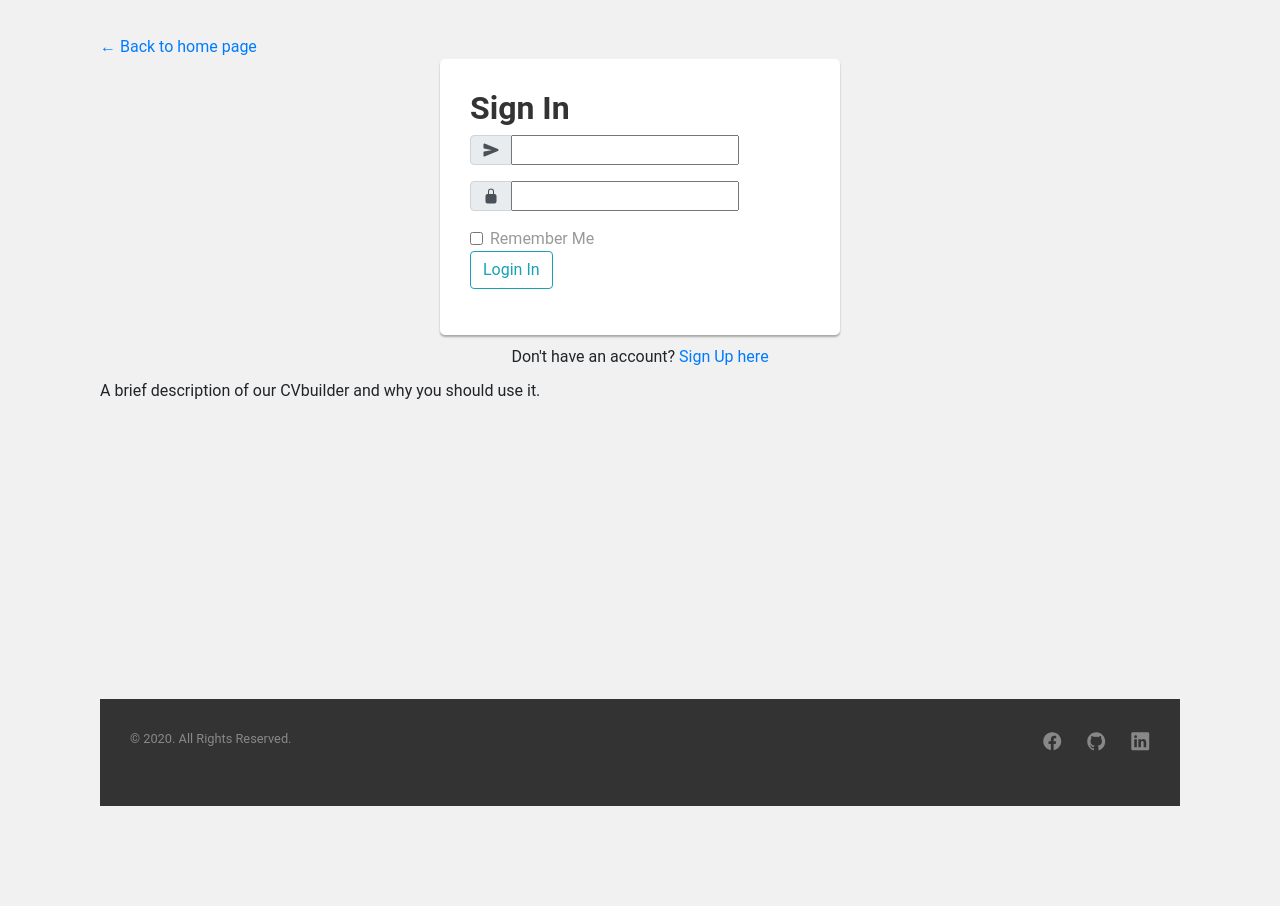
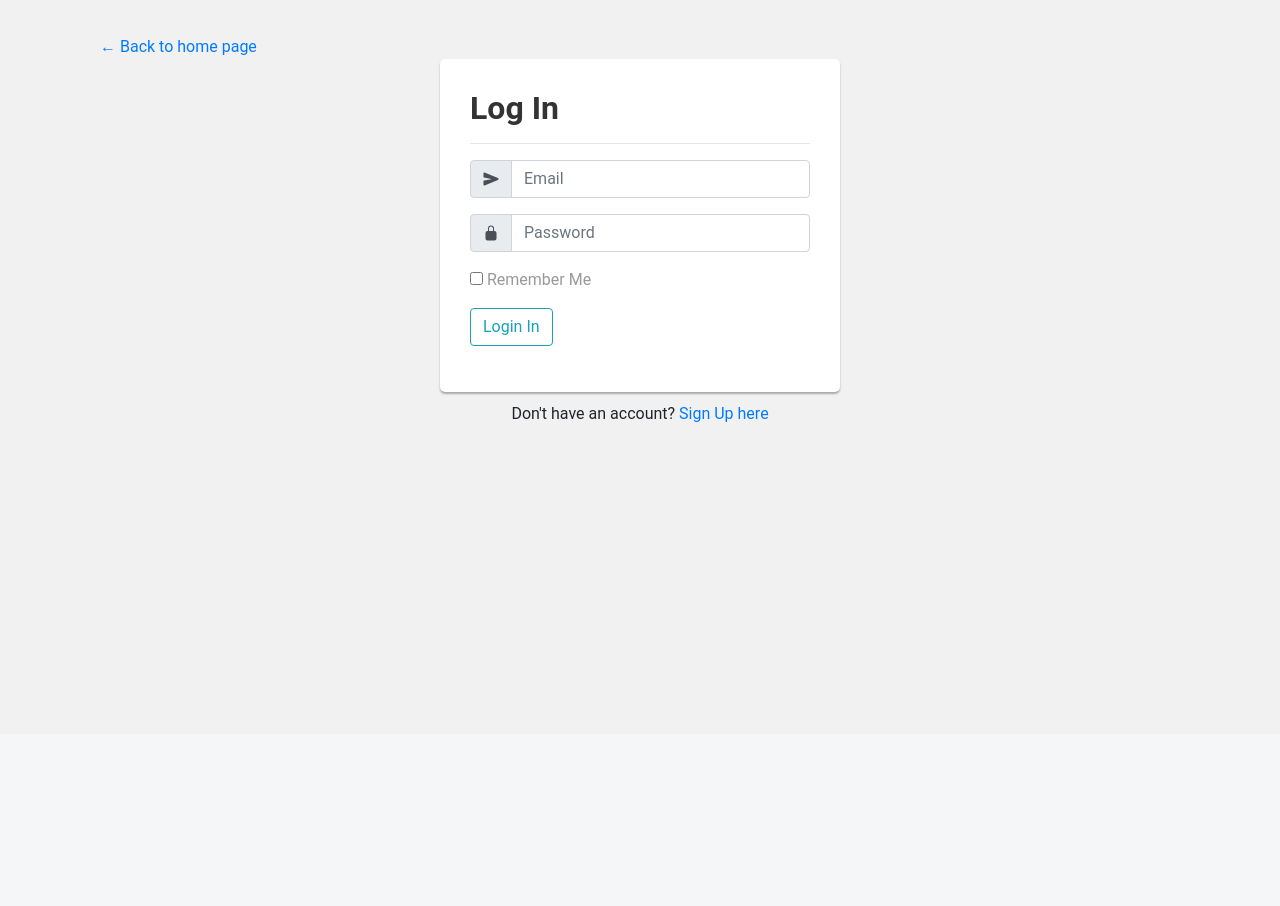
Before and after one commit to Ishita-Mishra02/newCV, a Flask app: page /SignIn in a window 1280 px wide. Shown: the part 66-972 px from the top of the page. After the commit the page ends 488 px from the top, so only its background shows below. Run offline with Flask 2, Linux system fonts and the light colour scheme; some libraries are stand-ins or nearby versions.

Commit message:
Second Commit

```diff
--- a/head/forms.py
+++ b/head/forms.py
@@ -4,18 +4,18 @@ from wtforms.validators import DataRequired, Length, Email, EqualTo, NumberRange
 
 class RegistrationForm(FlaskForm):
 	username=StringField('Username',
-						  validators=[DataRequired(), Length(min=2, max=25)])
+						  validators=[DataRequired(), Length(min=2, max=25)], render_kw={"placeholder": "Username"})
 	email= StringField('Email',
-						validators=[DataRequired(), Email()])
-	password = PasswordField('Password', validators=[DataRequired()])
+						validators=[DataRequired(), Email()], render_kw={"placeholder": "Email"})
+	password = PasswordField('Password', validators=[DataRequired()], render_kw={"placeholder": "Password"})
 	confirm_password=PasswordField('Confirm Paasword',
-									validators=[DataRequired(), EqualTo('password')])
+									validators=[DataRequired(), EqualTo('password')], render_kw={"placeholder": "Confirm Password"})
 	submit = SubmitField('Sign Up')
 
 class LoginForm(FlaskForm):
 	email= StringField('Email',
-						validators=[DataRequired(), Email()])
-	password = PasswordField('Password', validators=[DataRequired()])
+						validators=[DataRequired(), Email()], render_kw={"placeholder": "Email"})
+	password = PasswordField('Password', validators=[DataRequired()], render_kw={"placeholder": "Password"})
 	remember = BooleanField('Remember Me')
 	submit = SubmitField('Login In')
 
--- a/head/templates/SignIn.html
+++ b/head/templates/SignIn.html
@@ -1,10 +1,10 @@
-{% extends "formlayout.html" %}
-{% block content %}
+<!-- faulty -->
+{% extends "formlayout.html" %} {% block content %}
 <div class="signup-form">
   <form action="" method="POST">
     {{ form.hidden_tag() }}
-      <h2>Sign In</h2>
-
+    <h2>Log In</h2>
+     <hr>
     <div class="form-group">
       <div class="input-group">
         <div class="input-group-prepend">
@@ -13,16 +13,14 @@
             <ion-icon name="send"></ion-icon>
           </span>
         </div>
-		  {% if form.email.errors %}
-                    {{ form.email(class="form-control form-control-lg is-invalid") }}
+        {% if form.email.errors %} {{ form.email(class="form-control form-control-lg is-invalid")
+        }}
         <div class="invalid-feedback">
           {% for error in form.email.errors %}
           <span>{{ error }}</span>
           {% endfor %}
         </div>
-          {% else %}
-					{{ form.email }}
-          {% endif %}
+        {% else %} {{ form.email (class_="form-control") }} {% endif %}
       </div>
     </div>
     <div class="form-group">
@@ -33,26 +31,26 @@
             <ion-icon name="lock-closed"></ion-icon>
           </span>
         </div>
-          {% if form.email.errors %}
-						{{ form.password(class="form-control form-control-lg is-invalid") }}
+        {% if form.email.errors %} {{ form.password(class="form-control form-control-lg is-invalid")
+        }}
         <div class="invalid-feedback">
           {% for error in form.password.errors %}
           <span>{{ error }}</span>
           {% endfor %}
         </div>
-          {% else %}
-						{{ form.password }}
-		  {% endif %}
+        {% else %} {{ form.password (class_="form-control") }} {% endif %}
       </div>
     </div>
-       <div class="form-check">
-          {{ form.remember(class="form-check-input") }}
-          {{ form.remember.label(class="form-check-label") }}
+    <div class="form-group">
+      {{ form.remember}} {{ form.remember.label(class="form-check-label")
+      }}
     </div>
     <div class="form-group">
       {{ form.submit(class="btn btn-outline-info") }}
     </div>
   </form>
 </div>
-  <div class="text-center">Don't have an account? <a href="{{ url_for('SignUp') }}">Sign Up here</a></div>
+<div class="text-center">Don't have an account?
+  <a href="{{ url_for('SignUp') }}">Sign Up here</a>
+</div>
 {% endblock content %}
--- a/head/templates/formlayout.html
+++ b/head/templates/formlayout.html
@@ -43,39 +43,43 @@
     height: 80vh;
     background-attachment: fixed;
   }
-.container-fluid{
+
+  .container-fluid {
     padding: 7% 0%;
     text-align: center;
   }
 
-.button{
+  .button {
     margin-top: 60px;
-  padding:auto 10px auto 10px;
+    padding: auto 10px auto 10px;
   }
 
-.header-title{
+  .header-title {
     margin-top: 120px;
   }
-h3{
+
+  h3 {
     text-align: left;
     padding-left: 30px;
-  padding-top:0px;
+    padding-top: 0px;
     color: black;
   }
   /* .navbar{
   padding: 20px;
 } */
-.templates{
+
+  .templates {
     padding-left: 180px;
     padding-right: 180px;
     text-align: center;
   }
-.templates-images{
+
+  .templates-images {
     /* margin: 40px; */
     padding: 30px;
     padding-bottom: 10px;
     min-height: .1rem;
-    transition: opacity .25s cubic-bezier(.45,.05,.55,.95) 0ms;
+    transition: opacity .25s cubic-bezier(.45, .05, .55, .95) 0ms;
     transition-delay: .5s;
     max-width: 100%;
     box-sizing: border-box;
@@ -83,43 +87,43 @@ h3{
     border-radius: 5px; */
   }
 
-.template-btn{
+  .template-btn {
     margin: 50px;
-  padding:auto 10px auto 10px;
+    padding: auto 10px auto 10px;
   }
 
-
   .signup-form {
-    background:#fff;
+    background: #fff;
     width: 400px;
     margin: 0 auto;
     padding: 30px;
     color: #999;
-      border-radius:5px;
+    border-radius: 5px;
     box-shadow: 0px 2px 2px rgba(0, 0, 0, 0.3);
   }
+
   .signup-form h2 {
     color: #333;
     font-weight: bold;
     margin-top: 0;
   }
-   h2{
-     font-size:2rem;
+
+  h2 {
+    font-size: 2rem;
   }
 
   .text-center {
     text-align: center!important;
-     padding:10px;
+    padding: 10px;
   }
 
-.description-section{
+  .description-section {
     background-color: #f1f1f1;
   }
 
-.footer-section{
+  .footer-section {
     background-color: #333;
   }
-
 
   footer {
     background-color: #333;
@@ -193,22 +197,23 @@ footer {
     color: #517fa4;
   }
 
-
   footer p {
     color: #888;
   }
-footer{
+
+  footer {
     color: #333;
   }
   </style>
   <!-- Custom styles for this template -->
   <link href="floating-labels.css" rel="stylesheet">
 </head>
+
 <body>
   <!-- Navigation bar -->
   <nav class="navbar fixed-top navbar-expand-lg navbar-light bg-light">
-    <a class="navbar-brand" href="">
-      <img src="{{ url_for('static', filename='file.png') }}" alt="" style="height:40px;width:40px"> YourCV
+    <a class="navbar-brand" href="{{ url_for('home') }}">
+      <img src="{{ url_for('static', filename='file.png') }}" alt="" style="height:40px;width:40px">      YourCV
     </a>
     <button class="navbar-toggler" type="button" data-toggle="collapse" data-target="#navbarSupportedContent"
       aria-controls="navbarSupportedContent" aria-expanded="false" aria-label="Toggle navigation">
@@ -234,58 +239,17 @@ footer{
   </nav>
   <!-- End of Navigation Bar -->
   <div class="col-md-8">
-          {% with messages = get_flashed_messages(with_categories=true) %}
-            {% if messages %}
+    {% with messages = get_flashed_messages(with_categories=true) %} {% if messages %}
     {% for category, message in messages %}
     <div class="alert alert-{{ category }}">
       {{ message }}
     </div>
-              {% endfor %}
-            {% endif %}
-          {% endwith %}
+    {% endfor %} {% endif %} {% endwith %}
   </div>
   <a href="{{ url_for('home') }}"> &larr; Back to home page</a>
   {% block content %} {% endblock content %}
-<!-- Description section -->
-  <section class="description-section" style="height:40vh">
-    <div>A brief description of our CVbuilder and why you should use it.</div>
-  </section>
-  <!-- End of Description section -->
-
-  <!-- Footer -->
-  <section class="footer-section ">
-    <footer>
-      <div class="row">
-        <!--  -->
-        <div class="col-lg-6">
-          <p>
-            © 2020. All Rights Reserved.
-          </p>
-        </div>
-        <div class="col-lg-6">
-          <ul class="social-links">
-            <li>
-              <a href="#">
-                <ion-icon name="logo-facebook"></ion-icon>
-              </a>
-            </li>
-            <li>
-              <a href="#">
-                <ion-icon name="logo-github"></ion-icon>
-              </a>
-            </li>
-            <li>
-              <a href="#">
-                <ion-icon name="logo-linkedin"></ion-icon>
-                </i>
-              </a>
-            </li>
-          </ul>
-        </div>
-      </div>
-    </footer>
-
   </section>
   <script src="https://unpkg.com/ionicons@5.2.3/dist/ionicons.js"></script>
 </body>
+
 </html>
```
Also changed, not shown: head/templates/SignUp.html (+8 -8 lines), 2 other files. Lines whose indentation alone changed are shown as unchanged.
